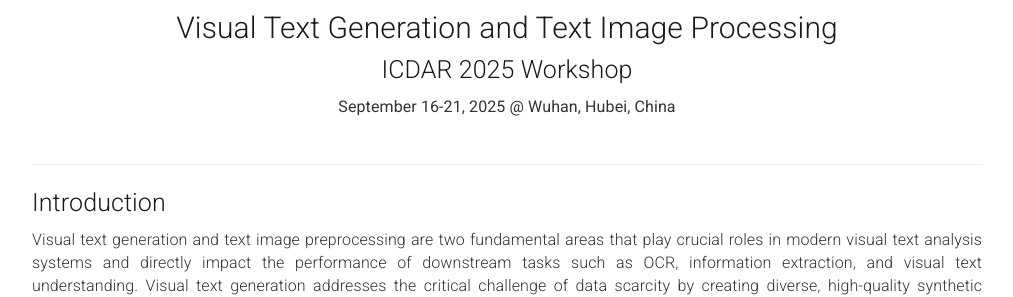
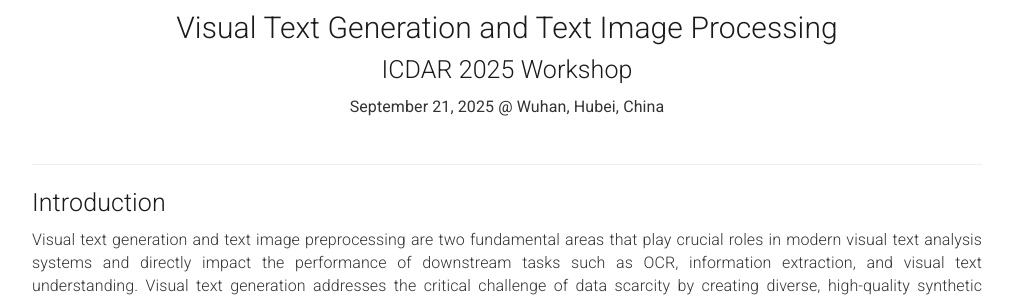
Before and after one commit to icdar-vtg-tip/icdar-vtg-tip.github.io, a Jekyll site: the page built from _pages/home.md, in a window 1280 px wide and 900 px high. Shown: the part 139-436 px from the top of the window, without its empty margins (133-1146 px from the left). Built offline with Jekyll 4.4.1, drawn with Linux system fonts in a browser that asks for light colours.

Commit message:
Update home.md

```diff
--- a/_pages/home.md
+++ b/_pages/home.md
@@ -17,7 +17,7 @@ description: "Website for the Workshop on Visual Text Generation and Text Image
     <center><h2>Workshop on</h2></center>
     <center><h1>Visual Text Generation and Text Image Processing</h1></center>
     <center><h2>ICDAR 2025 Workshop</h2></center>
-    <center><span style="font-weight:400;">September 16-21, 2025 @ Wuhan, Hubei, China</span></center>
+    <center><span style="font-weight:400;">September 21, 2025 @ Wuhan, Hubei, China</span></center>
     <center><span style="color:#e74c3c;font-weight:400;"></span></center>
     <br />
   </div>
```
